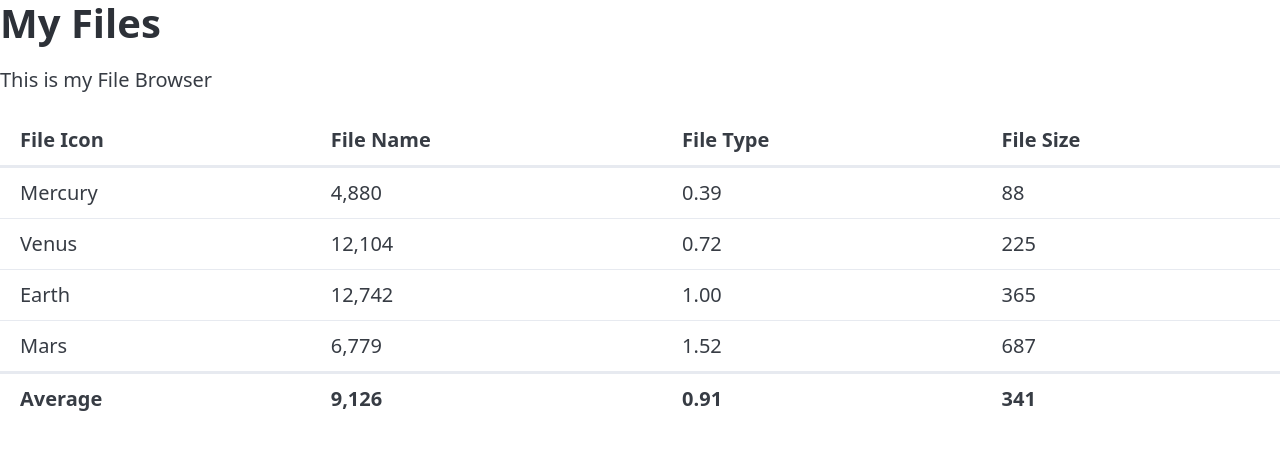
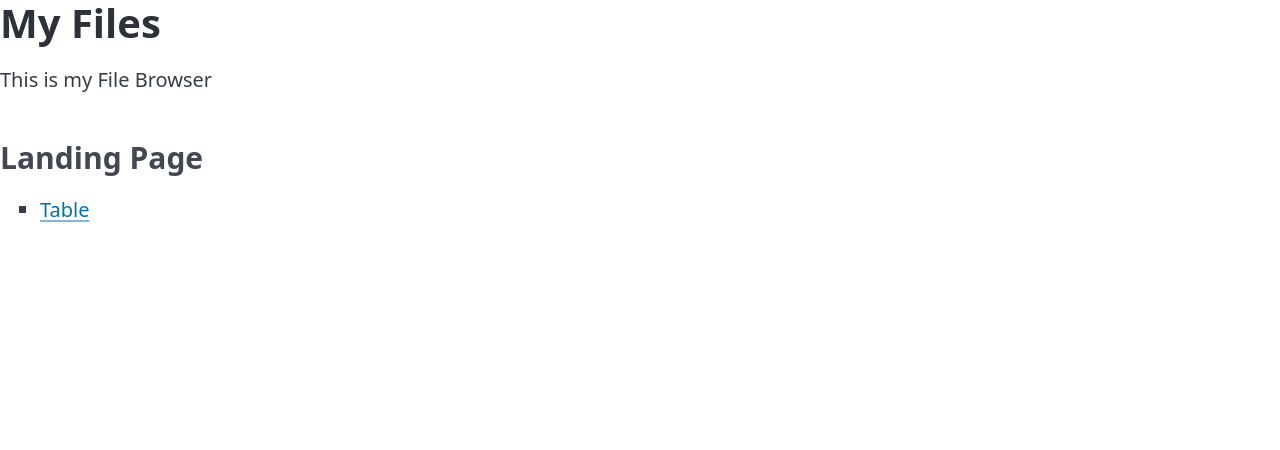
Before and after one commit to neubauerseth/file-browser, a plain HTML site: page index.html in a window 1280 px wide. Drawn offline with nearby package versions, Linux system fonts and the light colour scheme.

Commit message:
Adding table to landing page

```diff
--- a/index.html
+++ b/index.html
@@ -18,50 +18,11 @@
     <h1>My Files</h1>
     <p>This is my File Browser</p>
 
-    <table>
-        <thead>
-            <tr>
-            <th scope="col">File Icon</th>
-            <th scope="col">File Name</th>
-            <th scope="col">File Type</th>
-            <th scope="col">File Size</th>
-            </tr>
-        </thead>
-        <tbody>
-            <tr>
-            <th scope="row">Mercury</th>
-            <td>4,880</td>
-            <td>0.39</td>
-            <td>88</td>
-            </tr>
-            <tr>
-            <th scope="row">Venus</th>
-            <td>12,104</td>
-            <td>0.72</td>
-            <td>225</td>
-            </tr>
-            <tr>
-            <th scope="row">Earth</th>
-            <td>12,742</td>
-            <td>1.00</td>
-            <td>365</td>
-            </tr>
-            <tr>
-            <th scope="row">Mars</th>
-            <td>6,779</td>
-            <td>1.52</td>
-            <td>687</td>
-            </tr>
-        </tbody>
-        <tfoot>
-            <tr>
-            <th scope="row">Average</th>
-            <td>9,126</td>
-            <td>0.91</td>
-            <td>341</td>
-            </tr>
-        </tfoot>
-    </table>
+    <h3>Landing Page</h3>
+    <ul>
+        <li><a href="table.html"> Table</li>
+    </ul>
+
 
 </body>
 </html>
```
Also changed, not shown: table.html (added, +59 -0 lines), main.html (deleted).
